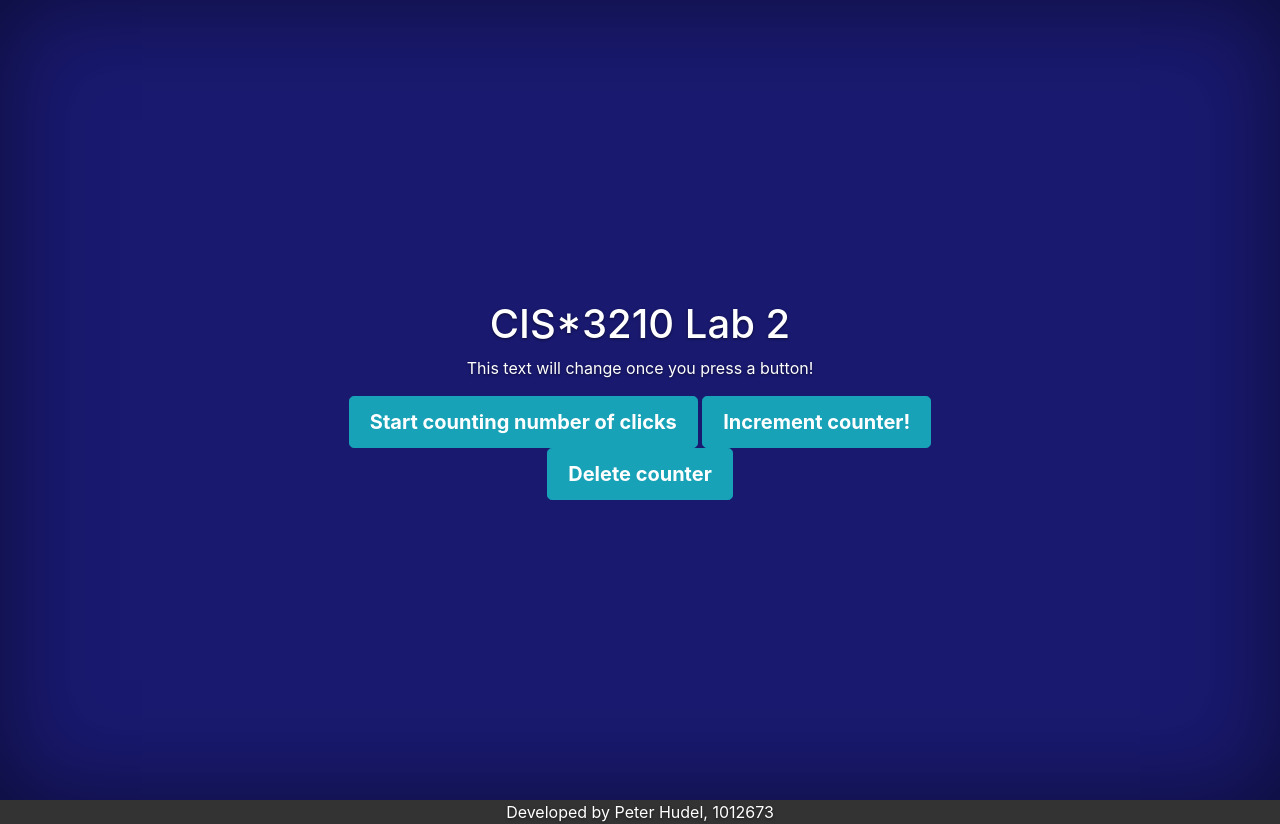
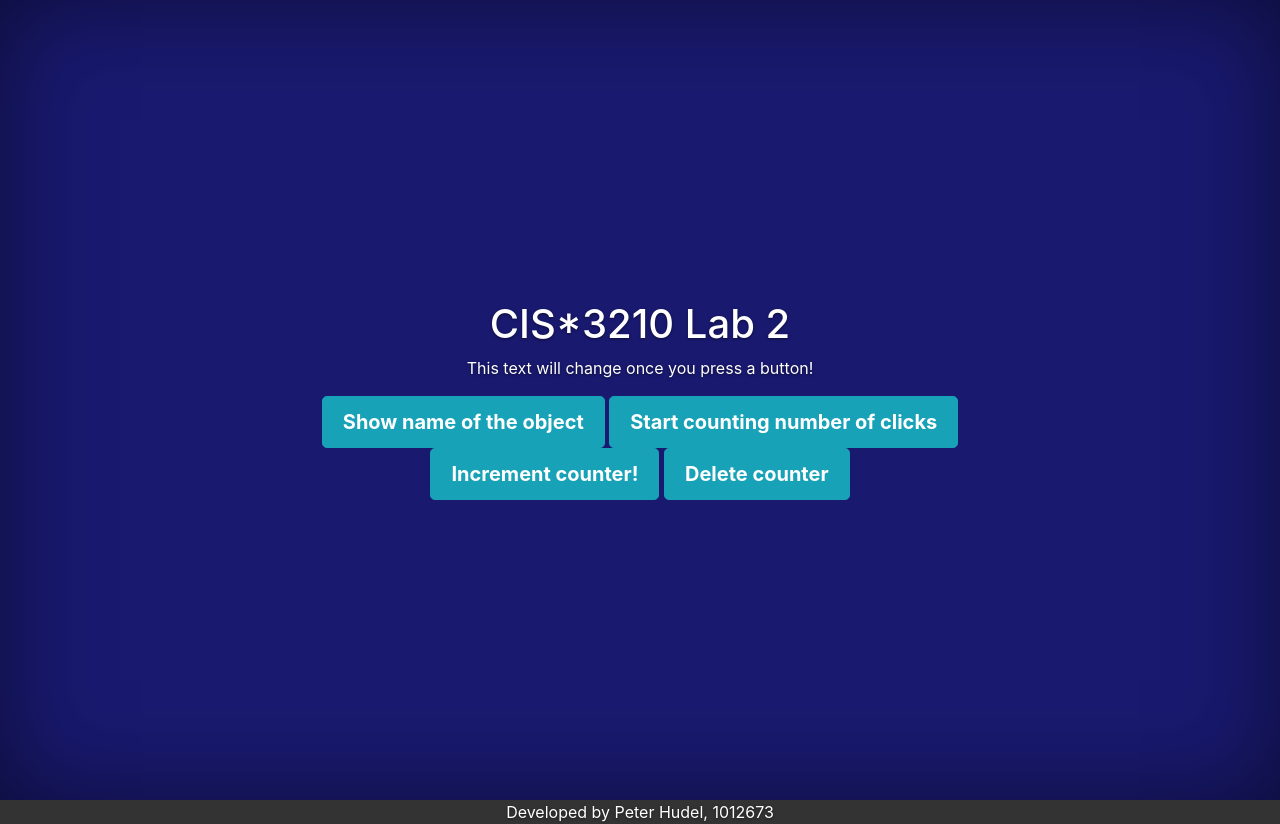
Before and after one commit to Quantaxer/Game-Backlogger, a Flask app: page / in a window 1280 px wide. Run offline with Flask 2, Linux system fonts and the light colour scheme; some libraries are stand-ins or nearby versions.

Commit message:
Add get for the lab

```diff
--- a/app.py
+++ b/app.py
@@ -5,11 +5,15 @@ from flask import Flask, render_template, jsonify
 app = Flask(__name__, static_url_path='')
 #app.debug = True
 
-serverObject = {}
+serverObject = {"name": "serverObject"}
 
 @app.route('/')
 def index(name=None):
     return render_template('index.html', name=name)
+
+@app.route("/showObject", methods = ["GET"])
+def showObject():
+    return jsonify(serverObject)
 
 @app.route("/addToObject", methods = ["POST"])
 def addToObject():
--- a/static/js/init.js
+++ b/static/js/init.js
@@ -1,7 +1,20 @@
 $(document).ready(function () {
     console.log("Peter Hudel, 1012673");
 
-	//Replace with a Links animation
+    //Replace with a Links animation
+
+    $('#show-object').click(function () {
+		$.ajax({
+            type: 'GET',
+            contentType: 'application/json',
+            url: '/showObject',
+            success: function (data) {
+                console.log(data);
+                $("#buttonText").text("Name of the object: " + data.name);
+            }
+        });
+    });
+
     $('#create-key').click(function () {
 		$.ajax({
             type: 'POST',
--- a/templates/index.html
+++ b/templates/index.html
@@ -29,6 +29,8 @@
 
 						<p id="buttonText">This text will change once you press a button!</p>
 
+						<button id="show-object" class="btn btn-lg btn-info">Show name of the object</button>
+
 						<button id="create-key" class="btn btn-lg btn-info">Start counting number of clicks</button>
 
 						<button id="modify-key" class="btn btn-lg btn-info">Increment counter!</button>
```
Also changed, not shown: README.txt.
